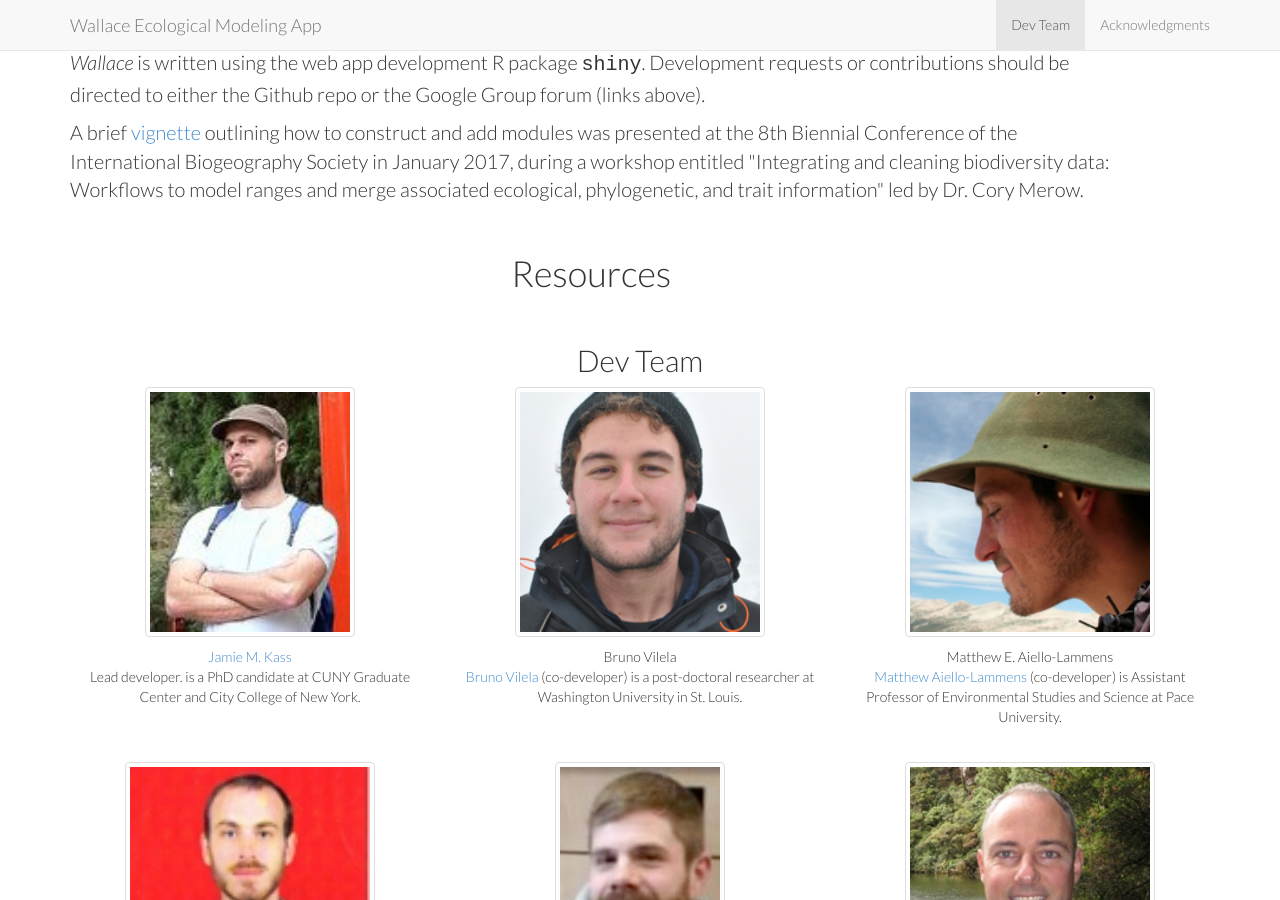
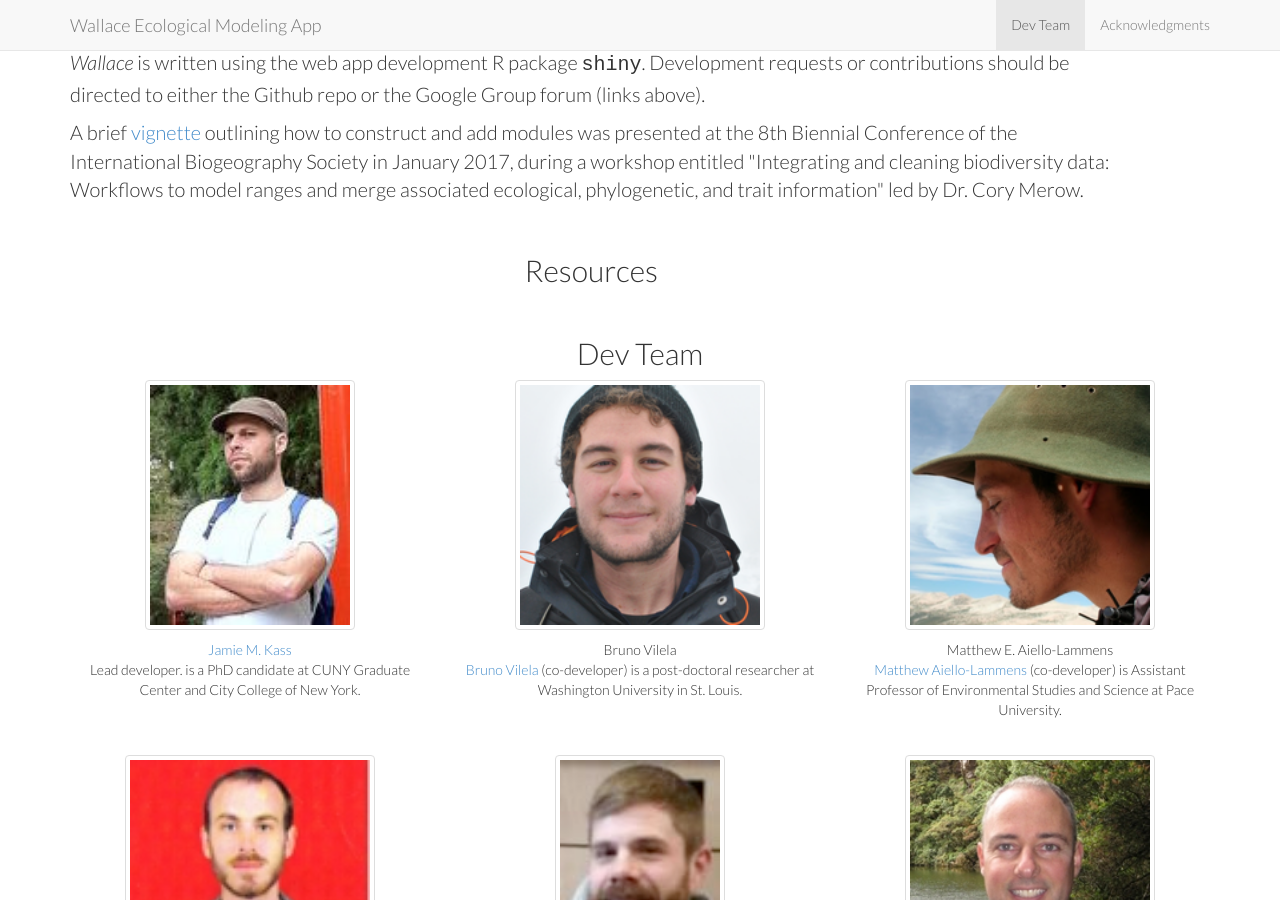
Before and after one commit to wallaceEcoMod/wallaceecomod.github.io, a Jekyll site: the page built from index.html, in a window 1280 px wide and 900 px high, scrolled down 1259 px. Built offline with Jekyll 4.4.1, drawn with Linux system fonts in a browser that asks for light colours.

```diff
--- a/_includes/about.html
+++ b/_includes/about.html
@@ -33,7 +33,7 @@
                   International Biogeography Society in January 2017, during a workshop entitled "Integrating and cleaning biodiversity
                   data: Workflows to model ranges and merge associated ecological, phylogenetic, and trait information" led by Dr. Cory Merow.</p>
                 <br/>
-		<h1>Resources</h1>
+		<h2>Resources</h2>
 		<br/>
                 </div>
               </div>
```
